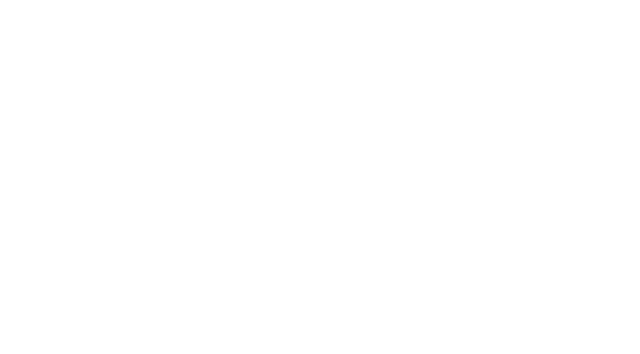
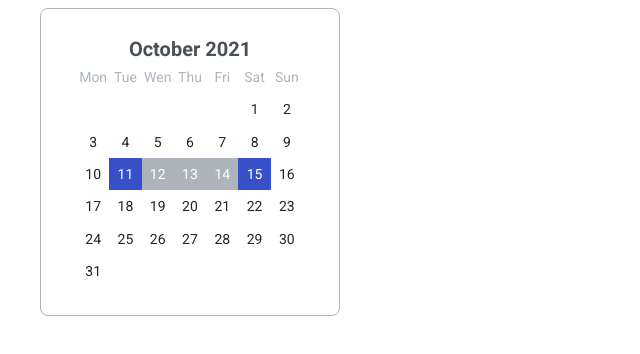
Before and after one commit to js-tasks-ru/htmlcss-20210916_xoroshilov, a website: page 05-lection3/03-calendar/index.html in a window 1280 px wide. Shown: the whole page, without its empty margins (0-640 px from the left). Drawn offline with Linux system fonts and the light colour scheme.

Commit message:
Calendar component created

```diff
--- a/05-lection3/03-calendar/calendar.css
+++ b/05-lection3/03-calendar/calendar.css
@@ -0,0 +1,59 @@
+.calendar {
+    box-sizing: border-box;
+    width: 100%;
+    max-width: 300px;
+    padding: 28px 36px;
+    background: var(--white, #FFFFFF);
+
+    border: 1px solid var(--grey-3, #ACB5BD);
+    border-radius: 8px;
+}
+
+.calendar__title {
+    font-weight: 600;
+    font-size: 20px;
+    line-height: 24px;
+
+    display: flex;
+    justify-content: center;
+
+    color: var(--grey-4, #495057);
+}
+
+.calendar__wrapper {
+    position: relative;
+    padding-bottom: 100%;
+}
+
+.calendar__inner {
+    position: absolute;
+    top: 0;
+    left: 0;
+
+    width: 100%;
+    height: 100%;
+
+    display: grid;
+    grid-template-columns: repeat(7, 1fr);
+}
+
+.calendar__item {
+    display: flex;
+    justify-content: center;
+    align-items: center;
+
+    font-weight: normal;
+    font-size: 14px;
+    line-height: 20px;
+}
+.calendar__item_day {
+    color: var(--grey-3, #ACB5BD);
+}
+.calendar__item_active {
+    background: var(--primary, #374FC7);
+    color: var(--white, #FFFFFF);
+}
+.calendar__item_between-active {
+    background: var(--grey-3, #ACB5BD);
+    color: var(--white, #FFFFFF);
+}
--- a/05-lection3/03-calendar/index.html
+++ b/05-lection3/03-calendar/index.html
@@ -7,6 +7,60 @@
         <title>Calendar</title>
     </head>
     <body>
+        <main class="page">
+            <div class="page__container">
+                <div class="calendar">
+                    <div class="calendar__title">October 2021</div>
+                    <div class="calendar__wrapper">
+                        <div class="calendar__inner">
+                            <span class="calendar__item calendar__item_day">Mon</span>
+                            <span class="calendar__item calendar__item_day">Tue</span>
+                            <span class="calendar__item calendar__item_day">Wen</span>
+                            <span class="calendar__item calendar__item_day">Thu</span>
+                            <span class="calendar__item calendar__item_day">Fri</span>
+                            <span class="calendar__item calendar__item_day">Sat</span>
+                            <span class="calendar__item calendar__item_day">Sun</span>
 
+                            <span class="calendar__item"></span>
+                            <span class="calendar__item"></span>
+                            <span class="calendar__item"></span>
+                            <span class="calendar__item"></span>
+                            <span class="calendar__item"></span>
+                            <span class="calendar__item">1</span>
+                            <span class="calendar__item">2</span>
+                            <span class="calendar__item">3</span>
+                            <span class="calendar__item">4</span>
+                            <span class="calendar__item">5</span>
+                            <span class="calendar__item">6</span>
+                            <span class="calendar__item">7</span>
+                            <span class="calendar__item">8</span>
+                            <span class="calendar__item">9</span>
+                            <span class="calendar__item">10</span>
+                            <span class="calendar__item calendar__item_active">11</span>
+                            <span class="calendar__item calendar__item_between-active">12</span>
+                            <span class="calendar__item calendar__item_between-active">13</span>
+                            <span class="calendar__item calendar__item_between-active">14</span>
+                            <span class="calendar__item calendar__item_active">15</span>
+                            <span class="calendar__item">16</span>
+                            <span class="calendar__item">17</span>
+                            <span class="calendar__item">18</span>
+                            <span class="calendar__item">19</span>
+                            <span class="calendar__item">20</span>
+                            <span class="calendar__item">21</span>
+                            <span class="calendar__item">22</span>
+                            <span class="calendar__item">23</span>
+                            <span class="calendar__item">24</span>
+                            <span class="calendar__item">25</span>
+                            <span class="calendar__item">26</span>
+                            <span class="calendar__item">27</span>
+                            <span class="calendar__item">28</span>
+                            <span class="calendar__item">29</span>
+                            <span class="calendar__item">30</span>
+                            <span class="calendar__item">31</span>
+                        </div>
+                    </div>
+                </div>
+            </div>
+        </main>
     </body>
 </html>
```
